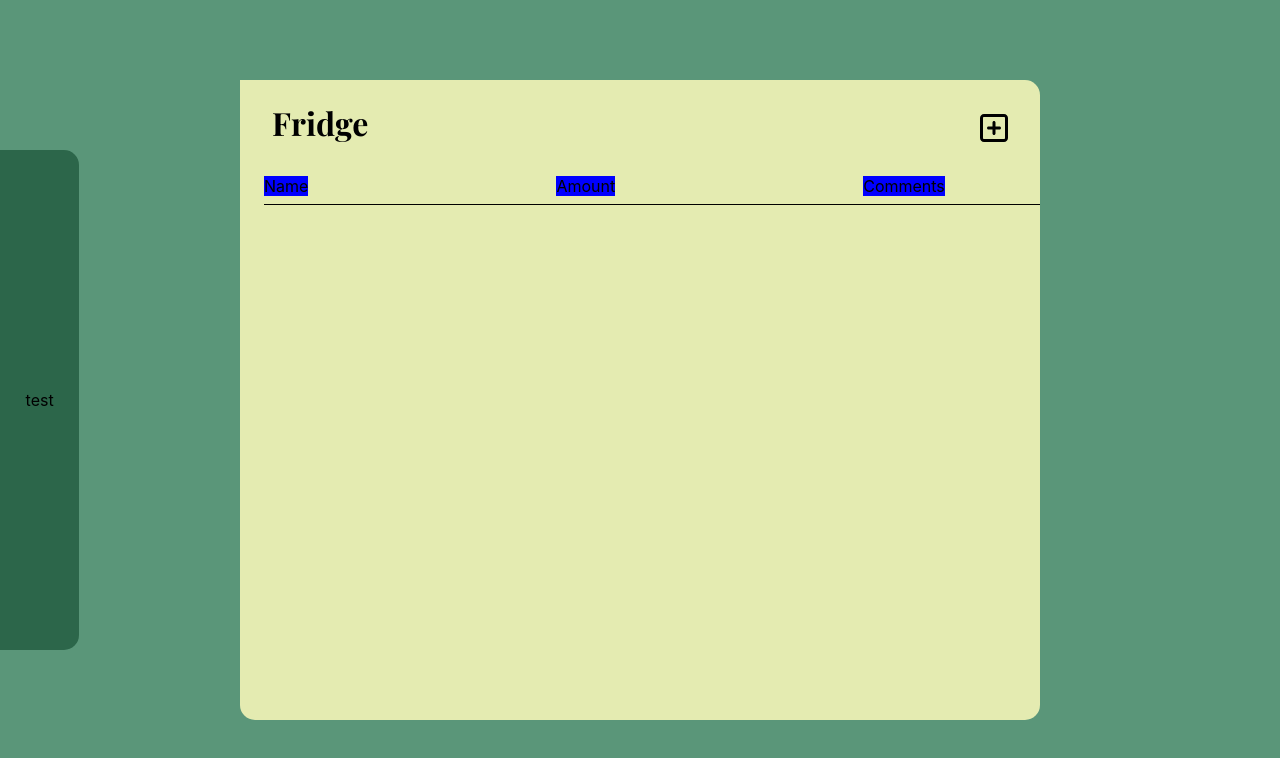
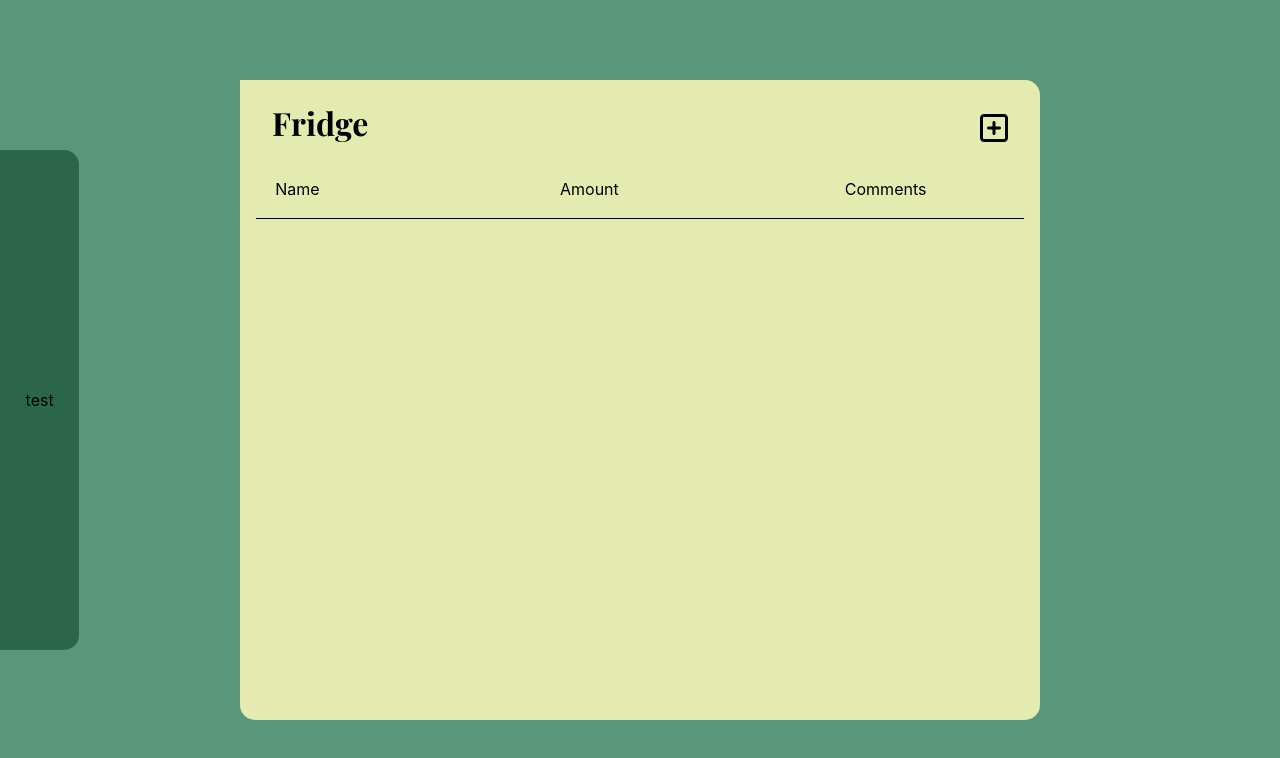
Before and after one commit to cjapar2/pantry-revised, a React (Create React App) app in the folder pantry-revised/: page / in a window 1280 px wide. Shown: the top 758 px of the page. Built offline with nearby package versions, Linux system fonts and the light colour scheme.

Commit message:
I think I figured out the styling for the labels? Idk we'll see.

```diff
--- a/pantry-revised/src/components/List.js
+++ b/pantry-revised/src/components/List.js
@@ -19,7 +19,7 @@ export function List() {
 
   return (
     <div className='ListDashboard'>
-      {/* <LeftDrawer /> */}
+      {/* Container */}
       <div className="ListContainer">
         <h1 className="ListTitle">Fridge</h1>
         <FontAwesomeIcon icon={faSquarePlus} size="2xl" className="OpenAddFormBtn"
@@ -30,10 +30,12 @@ export function List() {
         </Modal>
 
         {/* List Labels */}
-        <div className='listingLabels'>
-          <div>Name</div>
-          <div>Amount</div>
-          <div>Comments</div>
+        <div className='labelsContainer'>
+          <div className='labels'>
+            <div>Name</div>
+            <div>Amount</div>
+            <div>Comments</div>
+          </div>
         </div>
 
         <div className='listingsContainer'>
--- a/pantry-revised/src/styles/ItemListing.css
+++ b/pantry-revised/src/styles/ItemListing.css
@@ -4,12 +4,11 @@
     flex-direction: row;
     justify-content: space-between;
     margin: 0rem -24rem;
-    padding: 1.2rem;
+    padding: 1.5rem;
     border-radius: 15px;
     margin-bottom: 1rem;
     background: #FFF3CA;
     box-shadow: rgba(0, 0, 0, 0.12) 0px 1px 3px, rgba(0, 0, 0, 0.24) 0px 1px 2px;
-
 }
 
 .itemContainer > div {
--- a/pantry-revised/src/styles/List.css
+++ b/pantry-revised/src/styles/List.css
@@ -43,22 +43,34 @@
     font-size: 2rem;
 }
 
-.listingLabels {
+.labelsContainer {
     position: absolute;
+    top: 5rem;
+
+}
+
+.labels {
+    position: relative;
     display: flex;
-    top: 6rem;
-    left: 1.5rem;
+    flex-direction: row;
+    justify-content: space-between;
     border-bottom: 1px solid;
     padding-bottom: 0.5rem;
     font-size: 1rem;
+    margin: 0rem -24rem;
+    padding: 1.2rem;
 }
 
-.listingLabels > div {
-    margin-right: 15.5rem;
+.labels > div {
+    white-space: nowrap;
+    overflow: hidden;
+    text-overflow: ellipsis;
+    max-width: 10rem;
+    min-width: 10rem;
     color: black;
-    background-color: blue;
     font-size: 1rem;
 }
+
 
 .listingsContainer {
     position: absolute;
```
